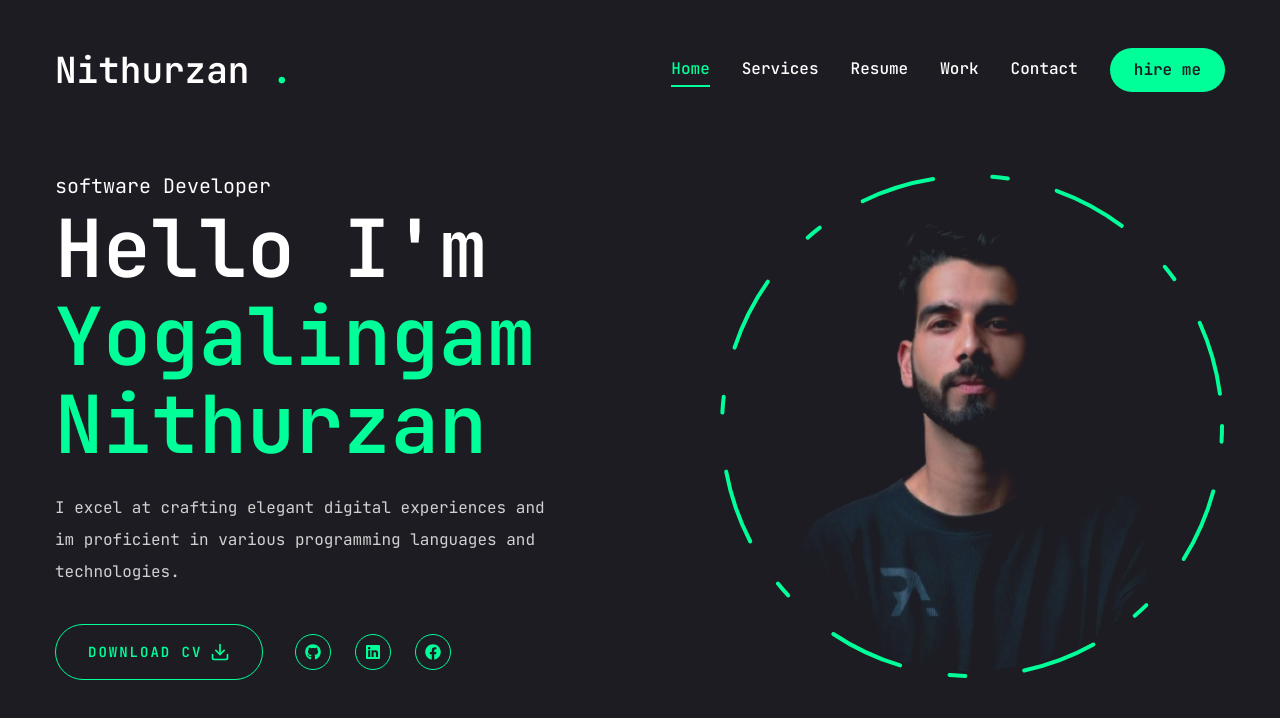
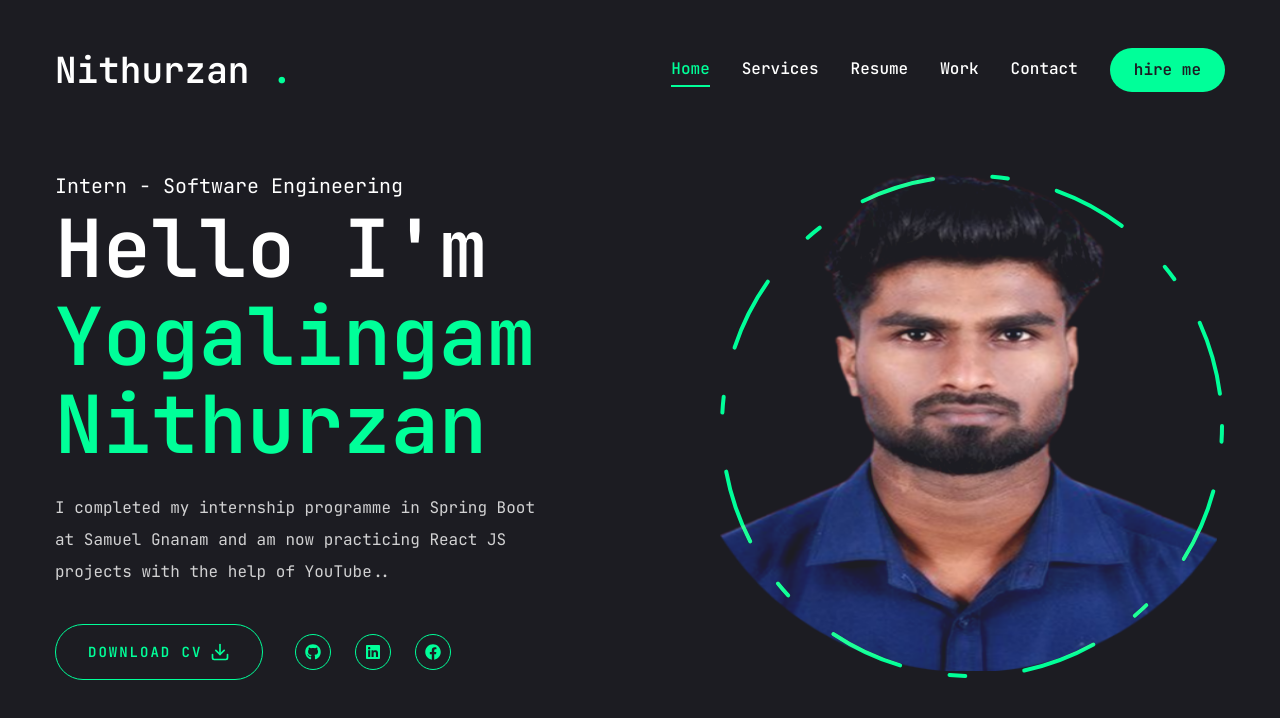
Before and after one commit to Nithurzan/Portfolio--Nextjs, a Next.js app: page / in a window 1280 px wide. Shown: the top 718 px of the page. Built offline with nearby package versions, Linux system fonts and the light colour scheme.

Commit message:
fourth commit

```diff
--- a/app/page.jsx
+++ b/app/page.jsx
@@ -10,12 +10,12 @@ const Home = () => {
         <div className="flex flex-col xl:flex-row items-center justify-between xl:pt-8 xl:pb-24">
           {/* {text} */}
           <div className="text-center xl:text-left order-2 xl:order-none">
-            <span className="text-xl">software Developer</span>
+            <span className="text-xl">Intern - Software Engineering</span>
             <h1 className="h1 mb-6">
               Hello I'm <br/> <span className="text-accent">Yogalingam Nithurzan</span>
             </h1>
             <p className="max-w-[500px] mb-9 text-white/80">
-              I excel at crafting elegant digital experiences and im proficient in various programming languages and technologies.
+            I completed my internship programme in Spring Boot at Samuel Gnanam and am now practicing React JS projects with the help of YouTube..
             </p>
 
             {/* {button and socials} */}
--- a/app/resume/page.jsx
+++ b/app/resume/page.jsx
@@ -8,7 +8,7 @@ import {SiTailwindcss, SiNextdotjs} from "react-icons/si";
 const about ={
   title:"About me",
   describtion:
-  "Lorem ipsum dolor, sit amet consectetur adipisicing elit. Necessitatibus rem natus quia dolor, sit numquam ipsum ad expedita",
+  "I am a passionate and motivated individual currently pursuing a Bachelor of Information Technology at Colombo University. With hands-on experience in web development and backend technologies like Spring Boot, I have successfully completed projects that showcase my learning and teamwork. In my free time, I enjoy reading books, which helps me stay curious and inspired. I am eager to explore new challenges and grow as a developer.",
   info:[
     {
       fieldName: "Name",
@@ -42,28 +42,14 @@ const experience ={
   icon: "/assets/resume/cap.svg",
   title: "MyExperience",
   describtion:
-    "Lorem ipsum dolor, sit amet consectetur adipisicing elit. Necessitatibus rem natus quia dolor, sit numquam ipsum ad expedita",
+    "I have completed an internship program focusing on Spring Boot development, where I gained hands-on experience in building and managing backend systems. Currently, I am working on a team project to develop a Defect Tracker application at the Samuel Gnanam IT Centre in Jaffna, enhancing my skills in collaboration and real-world software development.",
   items:[
     {
       company:"Samuel gnanam IT Center",
       position: "Trainee software developer",
       duration: "May 2024 - Aug 2024",
     },
-    {
-      company:"Samuel gnanam IT Center",
-      position: "Trainee software developer",
-      duration: "May 2024 - Aug 2024",
-    },
-    {
-      company:"Samuel gnanam IT Center",
-      position: "Trainee software developer",
-      duration: "May 2024 - Aug 2024",
-    },
-    {
-      company:"Samuel gnanam IT Center",
-      position: "Trainee software developer",
-      duration: "May 2024 - Aug 2024",
-    },
+
   ],
 };
 
@@ -72,28 +58,14 @@ const education ={
   icon: "/assets/resume/badge.svg",
   title: "My Education",
   describtion:
-    "Lorem ipsum dolor, sit amet consectetur adipisicing elit. Necessitatibus rem natus quia dolor, sit numquam ipsum ad expedita",
+    "I am currently pursuing a Bachelor of Information Technology at Colombo University. Through my studies, I am gaining foundational knowledge in programming, databases, and software development",
   items:[
     {
       institution:"Samuel gnanam IT Center",
-      degree: "Trainee software developer",
-      duration: "May 2024 - Aug 2024",
+      degree: "Information Technology",
+      duration: "Still following",
     },
-    {
-      institution:"Samuel gnanam IT Center",
-      degree: "Trainee software developer",
-      duration: "May 2024 - Aug 2024",
-    },
-    {
-      institution:"Samuel gnanam IT Center",
-      degree: "Trainee software developer",
-      duration: "May 2024 - Aug 2024",
-    },
-    {
-      institution:"Samuel gnanam IT Center",
-      degree: "Trainee software developer",
-      duration: "May 2024 - Aug 2024",
-    },
+
   ]
 };
 
@@ -101,7 +73,7 @@ const education ={
 const skill = {
   title: "My Skills",
   describtion :
-    "Lorem ipsum dolor, sit amet consectetur adipisicing elit. Necessitatibus rem natus quia dolor, sit numquam ipsum ad expedita",
+    "I have a basic understanding of web development using HTML, CSS, and React. I am also learning to use Tailwind CSS for styling and creating responsive designs. As a beginner, I have already completed some frontend projects, which helped me improve my skills in building simple, user-friendly web applications.",
     skillList:[
       {
         icon : <FaHtml5/>,
--- a/app/work/page.jsx
+++ b/app/work/page.jsx
@@ -10,17 +10,17 @@ import "swiper/css";
 import Link from "next/link";
 import Image from "next/image";
 
-import WorkSliderButtons from "@/components/workSliderButtons";
+import WorkSliderButtons from "@/components/WorkSliderButtons";
 
 
 const projects =[
   {
     num : "01",
     category : "Frontend",
-    titile : "",
+    titile : "Portfolio",
     describtion :
-      "Lorem ipsum dolor sit amet consectetur adipisicing elit. Laborum aut molestiae, fuga a ratione odit ullam maiores esse, ",
-    stack : [{name : "Html 5"},{name : "Css 3"},{name: "Javascript"}],
+      "I have created a personal portfolio website using Next.js, React.js, and Tailwind CSS. The project showcases my web development skills, including responsive design and dynamic content rendering. By leveraging Next.js for server-side rendering and React.js for building interactive components, I’ve created a seamless and visually appealing user experience. Tailwind CSS has helped me efficiently style the pages with a modern, clean design.",
+    stack : [{name : "React JS"},{name : "Tailwind CSS"},{name: "NextJS"}],
     image : "/assets/work/thumb1.png",
     live : "",
     github : "",
--- a/components/ui/Photo.jsx
+++ b/components/ui/Photo.jsx
@@ -25,7 +25,7 @@ const Photo = () => {
             >
 
               <Image
-                src="/assets/photo.png"
+                src="/assets/myphoto.png"
                 priority
                 quality={100}
                 fill
--- a/components/ui/Social.jsx
+++ b/components/ui/Social.jsx
@@ -2,9 +2,9 @@ import Link from "next/link"
 import {FaGithub,FaLinkedin,FaFacebook,FaEmail} from "react-icons/fa"
 
 const socials =[
-    {icons : <FaGithub/>, path:""},
-    {icons : <FaLinkedin/>, path:""},
-    {icons : <FaFacebook/>, path:""},
+    {icons : <FaGithub/>, path:"https://github.com/Nithurzan"},
+    {icons : <FaLinkedin/>, path:"www.linkedin.com/in/nithurzan-yogalingam-597459332"},
+    {icons : <FaFacebook/>, path:"https://web.facebook.com/yo.nithurzan"},
 
 ];
 
--- a/components/workSliderButtons.jsx
+++ b/components/workSliderButtons.jsx
@@ -3,7 +3,7 @@
 import { useSwiper } from "swiper/react";
 import {PiCaretLeftBold,PiCaretRightBold} from "react-icons/pi";
 
-const workSliderButtons = ({containerStyles,btnStyles,iconsStyles}) => {
+const WorkSliderButtons = ({containerStyles,btnStyles,iconsStyles}) => {
     const swiper = useSwiper();
   return (
     <div className={containerStyles}>
@@ -17,4 +17,4 @@ const workSliderButtons = ({containerStyles,btnStyles,iconsStyles}) => {
   );
 }
 
-export default workSliderButtons
+export default WorkSliderButtons
```
Also changed, not shown: public/assets/myphoto.png (added).
